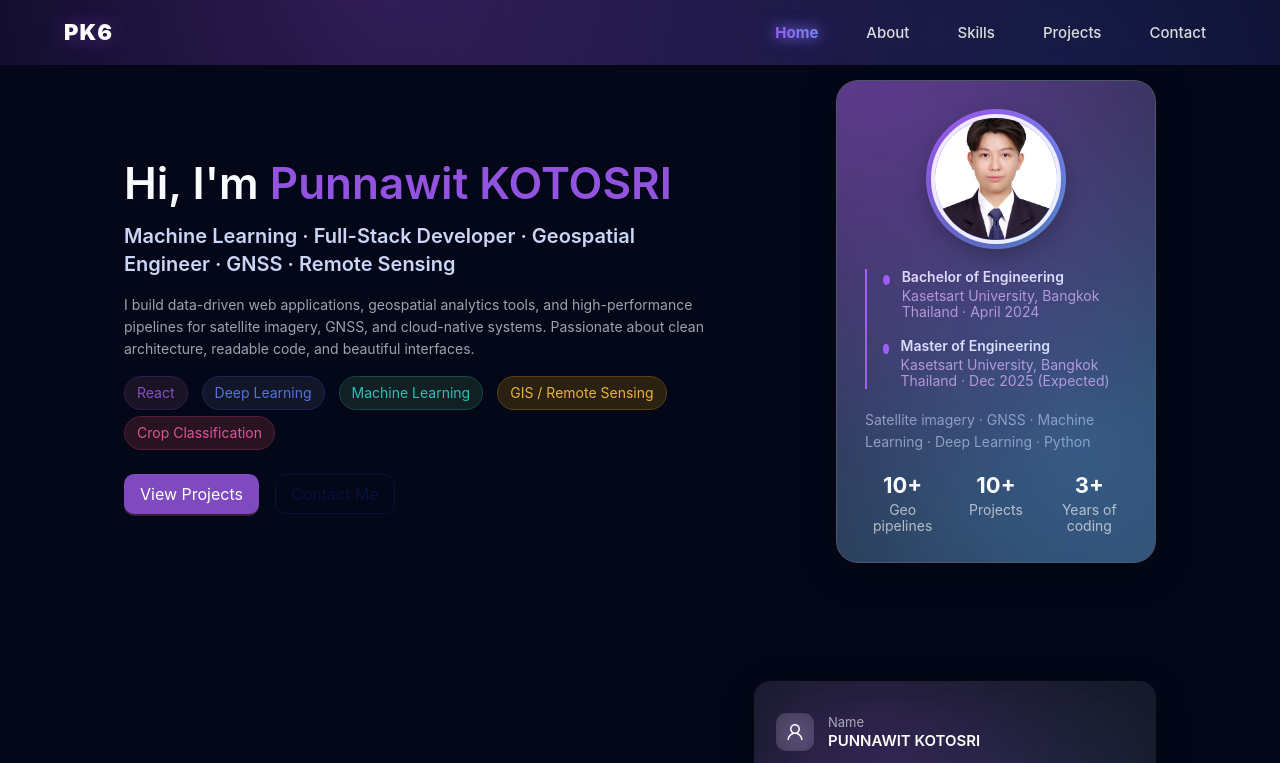
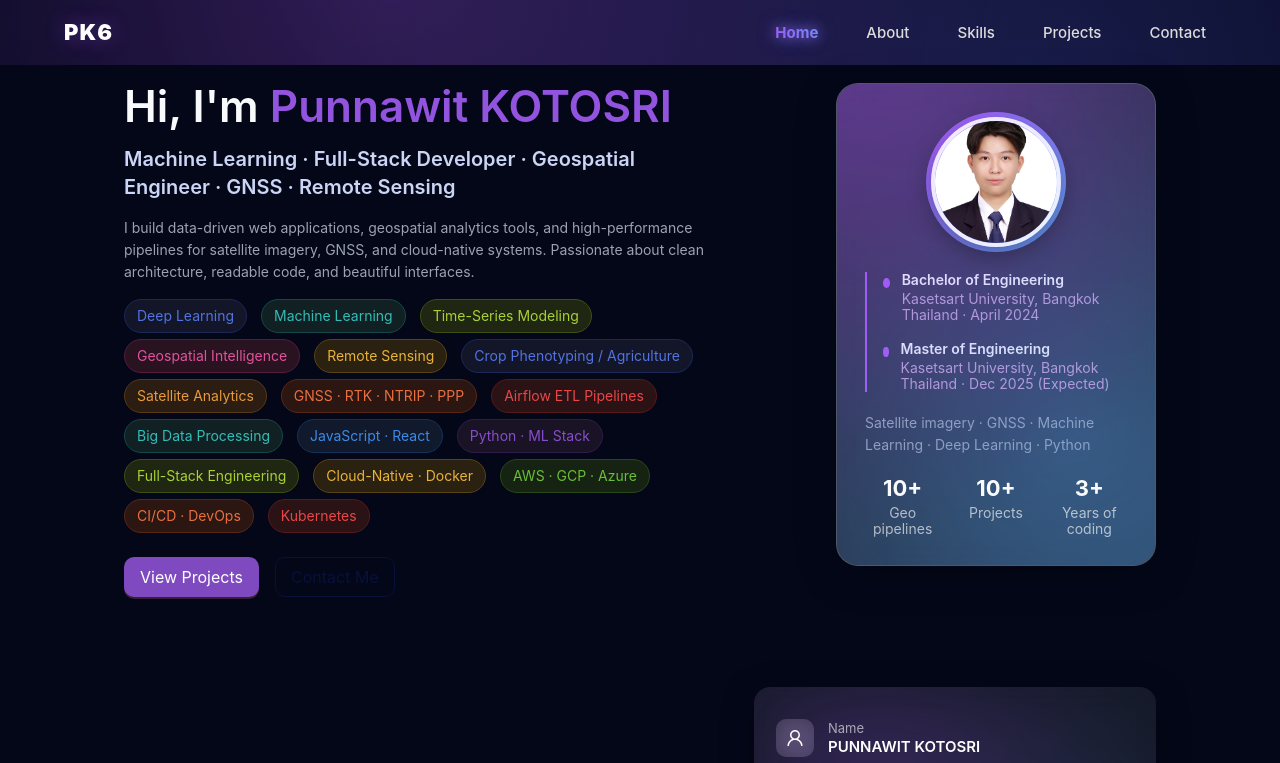
Before and after one commit to panziojo6/PK6-Portfolio, a React (Vite) app: page / in a window 1280 px wide. Shown: the top 763 px of the page. Built offline with nearby package versions, Linux system fonts and the light colour scheme.

Commit message:
fix image path for github pages

```diff
--- a/src/compo/Hero.jsx
+++ b/src/compo/Hero.jsx
@@ -79,11 +79,34 @@ export default function Hero() {
             }}
           >
             {[
-              { c: "purple", t: "React" },
-              { c: "geekblue", t: "Deep Learning" },
-              { c: "cyan", t: "Machine Learning" },
-              { c: "gold", t: "GIS / Remote Sensing" },
-              { c: "magenta", t: "Crop Classification" },
+                // AI & ML
+                { c: "geekblue", t: "Deep Learning" },
+                { c: "cyan", t: "Machine Learning" },
+                { c: "lime", t: "Time-Series Modeling" },
+
+                // Geospatial
+                { c: "magenta", t: "Geospatial Intelligence" },
+                { c: "gold", t: "Remote Sensing" },
+                { c: "geekblue", t: "Crop Phenotyping / Agriculture" },
+
+                // Satellite & GNSS
+                { c: "orange", t: "Satellite Analytics" },
+                { c: "volcano", t: "GNSS · RTK · NTRIP · PPP" },
+
+                // Data Engineering
+                { c: "red", t: "Airflow ETL Pipelines" },
+                { c: "cyan", t: "Big Data Processing" },
+
+                // Engineering / Dev
+                { c: "blue", t: "JavaScript · React" },
+                { c: "purple", t: "Python · ML Stack" },
+                { c: "lime", t: "Full-Stack Engineering" },
+
+                // Cloud & Infra
+                { c: "gold", t: "Cloud-Native · Docker" },
+                { c: "green", t: "AWS · GCP · Azure" },
+                { c: "volcano", t: "CI/CD · DevOps" },
+                { c: "red", t: "Kubernetes" }
             ].map((tag) => (
               <motion.div
                 key={tag.t}
```
